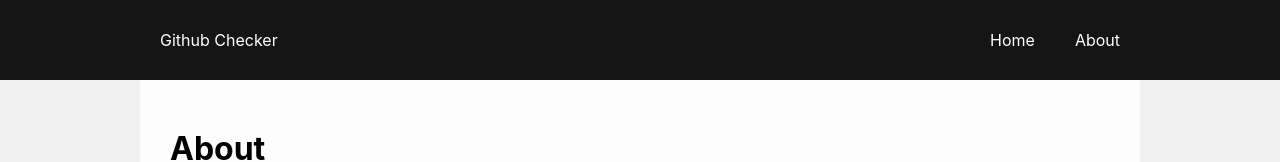
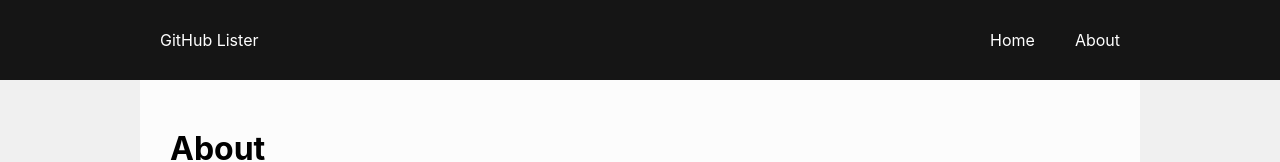
Before and after one commit to karranlemos/Github-Lister, a React (Create React App) app: page /about in a window 1280 px wide. Shown: the top 162 px of the page. Built offline with nearby package versions, Linux system fonts and the light colour scheme.

Commit message:
Change name to GitHub Lister and remove favicon

```diff
--- a/public/index.html
+++ b/public/index.html
@@ -2,14 +2,14 @@
 <html lang="en">
   <head>
     <meta charset="utf-8" />
-    <link rel="icon" href="%PUBLIC_URL%/favicon.ico" />
+    <!-- <link rel="icon" href="%PUBLIC_URL%/favicon.ico" /> -->
     <meta name="viewport" content="width=device-width, initial-scale=1" />
     <meta name="theme-color" content="#000000" />
     <meta
       name="description"
-      content="Web site created using create-react-app"
+      content="Lists data about a GitHub user."
     />
-    <link rel="apple-touch-icon" href="%PUBLIC_URL%/logo192.png" />
+    <!-- <link rel="apple-touch-icon" href="%PUBLIC_URL%/logo192.png" /> -->
     <!--
       manifest.json provides metadata used when your web app is installed on a
       user's mobile device or desktop. See https://developers.google.com/web/fundamentals/web-app-manifest/
@@ -24,7 +24,7 @@
       work correctly both with client-side routing and a non-root public URL.
       Learn how to configure a non-root public URL by running `npm run build`.
     -->
-    <title>React App</title>
+    <title>GitHub Lister</title>
   </head>
   <body>
     <noscript>You need to enable JavaScript to run this app.</noscript>
--- a/src/components/layout/inc/Navbar.js
+++ b/src/components/layout/inc/Navbar.js
@@ -6,7 +6,7 @@
     return (
         <nav id="nav">
             <div className="container">
-                <Link className="nav-button main-button" to="/">Github Checker</Link>
+                <Link className="nav-button main-button" to="/">GitHub Lister</Link>
                 <div className="nav-options">
                     <Link className="nav-button" to="/">Home</Link>
                     <Link className="nav-button" to="/about">About</Link>
```
Also changed, not shown: 1 other file (tests, documents, lock files or other folders).
